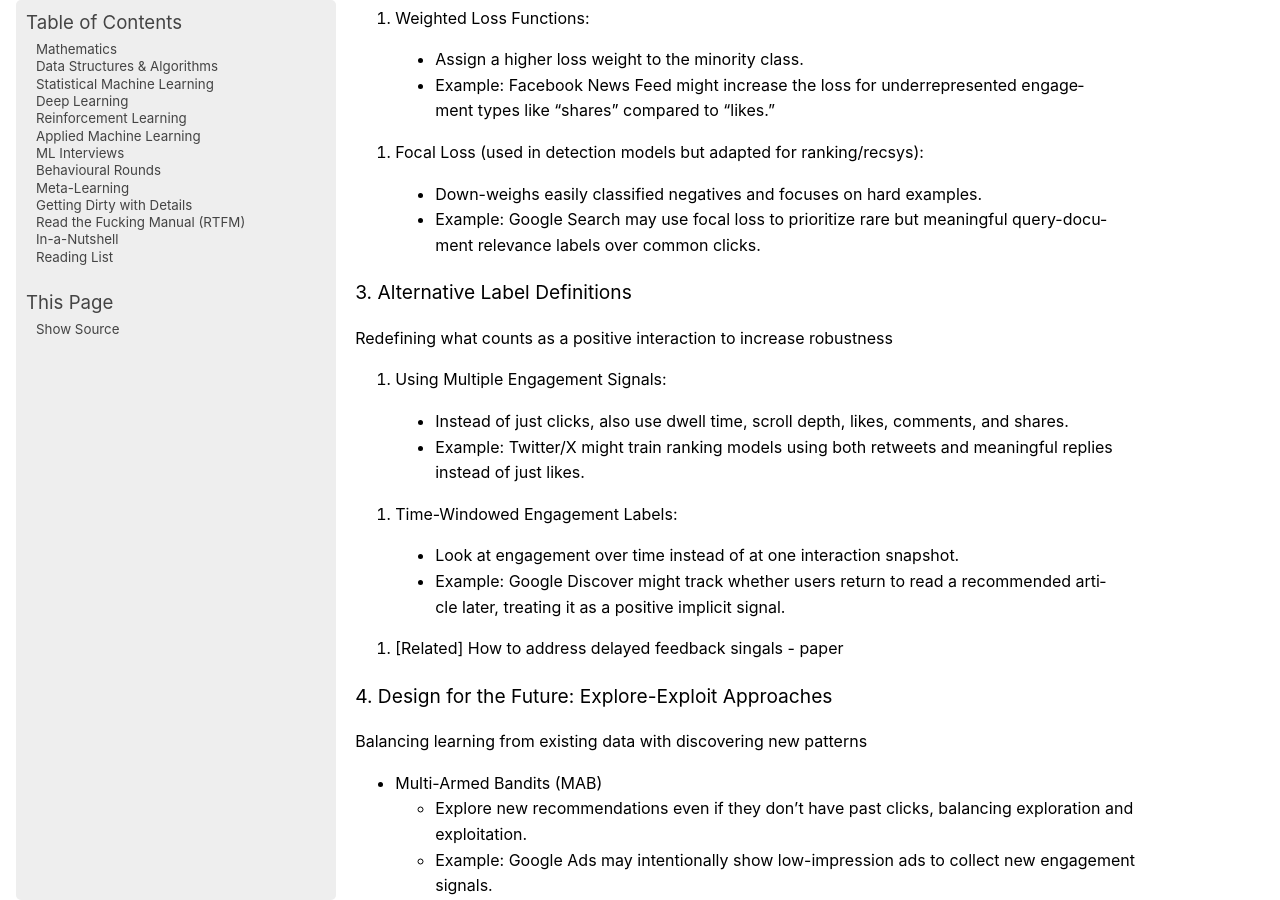
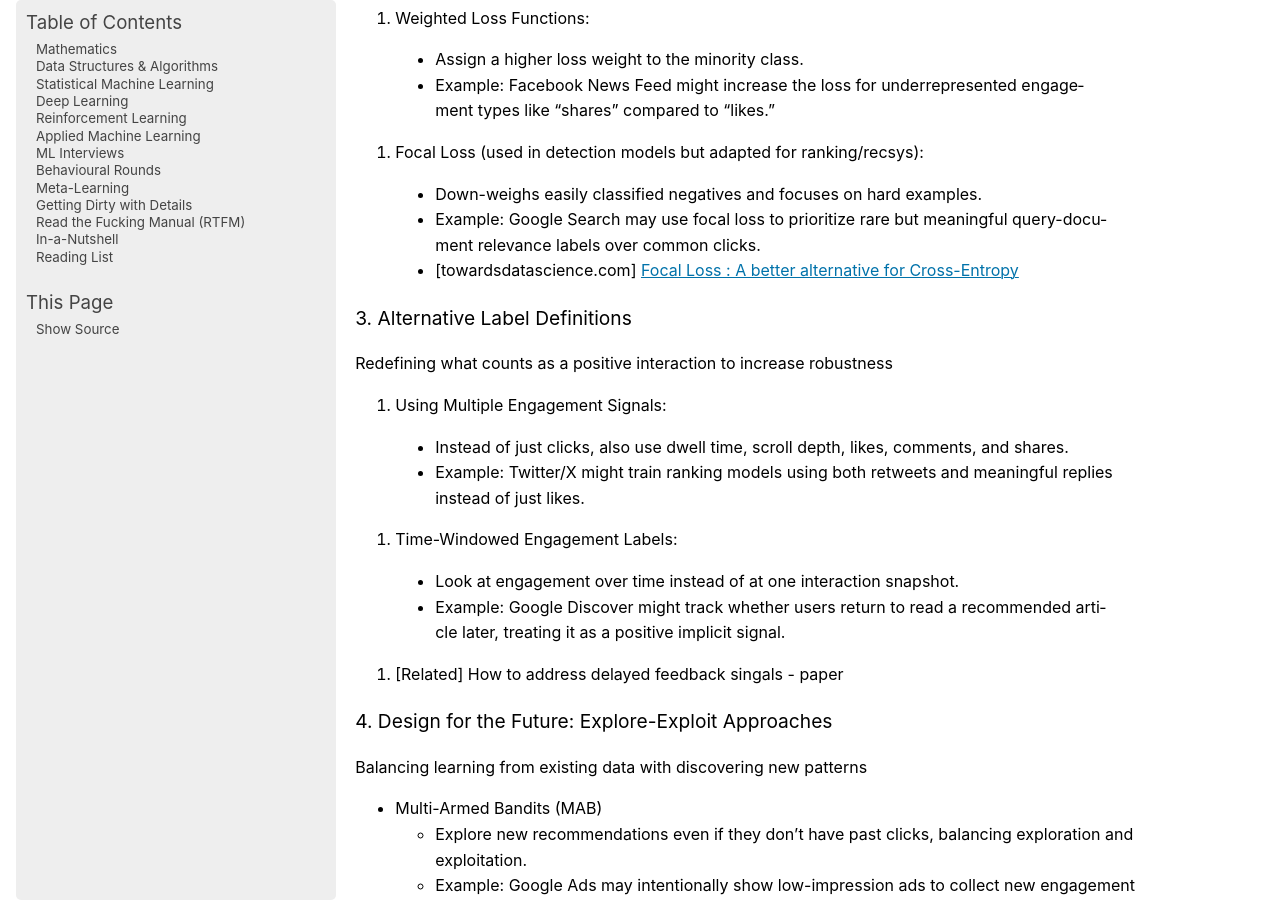
Before and after one commit to uselesstechjunks/leetcode, a Sphinx documentation site: the page built from docs/source/applied/practical/data.rst, in a window 1280 px wide and 900 px high, scrolled down 2136 px. Built offline with Sphinx 7.4.7, drawn with Linux system fonts in a browser that asks for light colours; pages that are not in the unit, such as notebooks, are missing from menus.

Commit message:
Update data.rst

```diff
--- a/docs/source/applied/practical/data.rst
+++ b/docs/source/applied/practical/data.rst
@@ -49,6 +49,7 @@ Adjusting model loss function to focus more on the minority class.
 
 	- Down-weighs easily classified negatives and focuses on hard examples.
 	- Example: Google Search may use focal loss to prioritize rare but meaningful query-document relevance labels over common clicks.
+	- [towardsdatascience.com] `Focal Loss : A better alternative for Cross-Entropy <https://towardsdatascience.com/focal-loss-a-better-alternative-for-cross-entropy-1d073d92d075/>`_
 
 3. Alternative Label Definitions
 -----------------------------------------------------------------------
```
